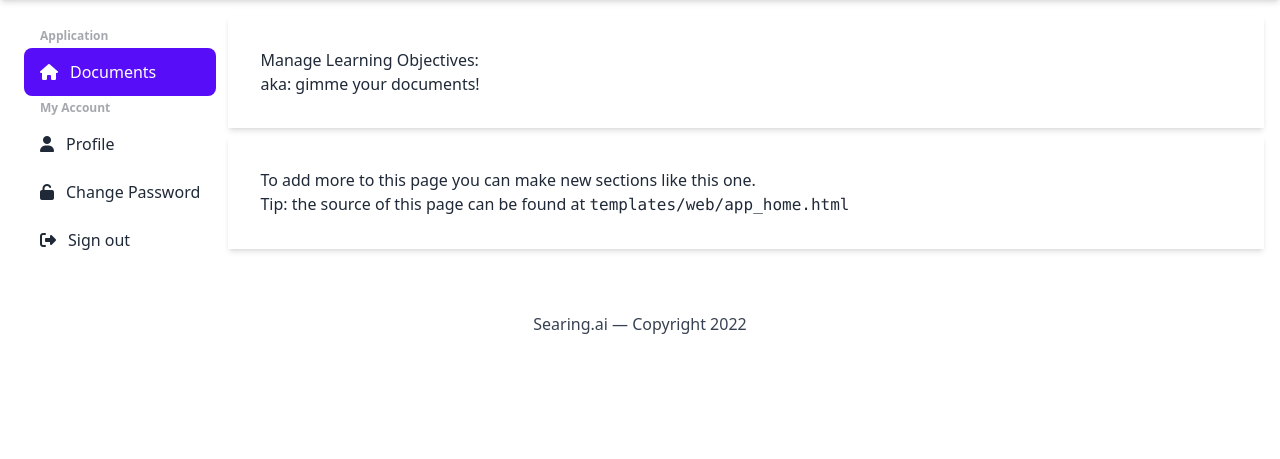
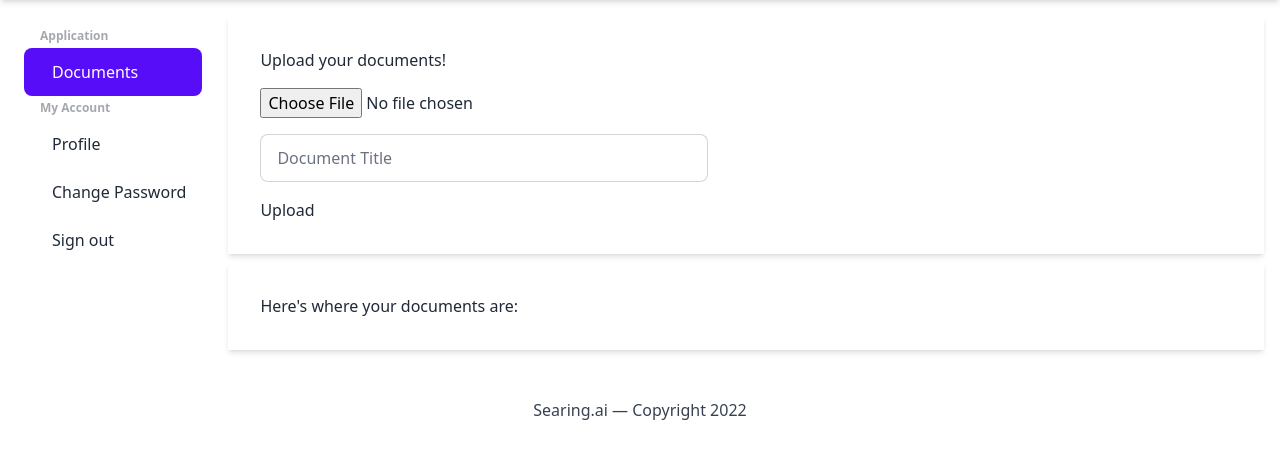
Before and after one commit to darinkishore/searing_ai, a Django app: page / in a window 1280 px wide. Shown: the part 64-523 px from the top of the page. Run offline with Django 3.2, Linux system fonts and the light colour scheme; the visitor is signed in with stand-in values (Sample User, id 1); style sheets or scripts are compiled from the project's sources; parts of the project's set-up code (start-up, migrations or seed data) failed here and were passed over; some libraries are stand-ins or nearby versions; some web fonts are replaced.

Commit message:
Upload form prototype

```diff
--- a/apps/data/forms.py
+++ b/apps/data/forms.py
@@ -2,8 +2,8 @@
 
 from .models import Document
 
-class UploadDocumentForm(forms.ModelForm):
+class DocumentForm(forms.ModelForm):
 
     class Meta:
         model = Document
-        fields = ('title', 'file')
+        fields = ['file', 'title']
--- a/apps/data/urls.py
+++ b/apps/data/urls.py
@@ -1,11 +1,10 @@
 from django.urls import path
-from django.views.generic import TemplateView
-from rest_framework import routers
+
 
 from . import views
 
 app_name = 'data'
 
 urlpatterns = [
-    path('upload/', views.upload, name='upload')
+    path('', views.upload, name='upload')
 ]
--- a/apps/data/views.py
+++ b/apps/data/views.py
@@ -1,21 +1,8 @@
 from django.contrib.auth.decorators import login_required
-from django.db.models import Avg, Sum, Count
-from django.http import HttpResponseRedirect, HttpResponse
+
 from django.shortcuts import render, get_object_or_404
-from django.templatetags.static import static
-from django.urls import reverse
-from django.utils.decorators import method_decorator
-from django.views.decorators.http import require_POST, require_http_methods
-from django.views.generic import TemplateView
-from drf_spectacular.utils import extend_schema_view, extend_schema
-from rest_framework import viewsets
-from rest_framework.response import Response
-from rest_framework.views import APIView
 
-from apps.api.helpers import get_user_from_request
-from apps.api.permissions import IsAuthenticatedOrHasUserAPIKey
-
-from .models import Document, Summary, Questions
+from .forms import DocumentForm
 
 
 # Create your views here.
@@ -27,5 +14,21 @@
 
 @login_required
 def upload(request):
-    # if request.method == 'POST':
-    return NotImplementedError
+    if request.method == 'GET':
+        return render(request, 'data/document_form.html', {'form': DocumentForm()})
+
+    if request.method == 'POST':
+        form = DocumentForm(request.POST, request.FILES)
+        success = False
+        if form.is_valid():
+            doc = form.save(commit=False)
+            doc.title = request.POST['title']
+            doc.document = request.FILES['document']
+            doc.user = request.user
+            doc.save()
+            success = True
+            form = DocumentForm() # clear form
+        response = render(request, 'data/document_form.html', {'form': form})
+        if success:
+            response['HX-trigger'] = 'document-upload-success'
+        return response
--- a/assets/styles/site-base.scss
+++ b/assets/styles/site-base.scss
@@ -1,5 +1,3 @@
 @charset "utf-8";
 
-$primary: #B8E13D;
-
 @import "app/base";
--- a/package.json
+++ b/package.json
@@ -41,7 +41,9 @@
     "webpack-cli": "^4.10.0"
   },
   "dependencies": {
-    "daisyui": "^2.19.1",
+    "@headlessui/react": "^1.7.2",
+    "@heroicons/react": "^2.0.11",
+    "daisyui": "^2.27.0",
     "js-cookie": "^3.0.1",
     "prettier": "^2.7.1",
     "react": "^18.2.0",
--- a/postcss.config.js
+++ b/postcss.config.js
@@ -1,8 +1,9 @@
+
 module.exports = {
   plugins: {
     'postcss-import': {},
     'tailwindcss/nesting': {},
-    'tailwindcss': {},
+    'tailwindcss': ('./tailwind.config.js'),
     'autoprefixer': {},
   },
 };
--- a/requirements/requirements.txt
+++ b/requirements/requirements.txt
@@ -65,6 +65,8 @@
 django-anymail[mailgun]==8.6
     # via -r requirements/requirements.in
 django-storages==1.13.1
+    # via -r requirements/requirements.in
+django-widget-tweaks==1.4.12
     # via -r requirements/requirements.in
 djangorestframework==3.13.1
     # via
--- a/searing_ai/settings.py
+++ b/searing_ai/settings.py
@@ -57,6 +57,7 @@
     'rest_framework_api_key',
     'celery_progress',
     'storages',
+    'widget_tweaks',
 ]
 
 PEGASUS_APPS = [
@@ -69,13 +70,14 @@
     'apps.users.apps.UserConfig',
     'apps.api.apps.APIConfig',
     'apps.web',
-    'apps.data.apps.DataConfig'
+    'apps.data'
 ]
 
 INSTALLED_APPS = DJANGO_APPS + THIRD_PARTY_APPS + PEGASUS_APPS + PROJECT_APPS
 
 MIDDLEWARE = [
     'django.middleware.security.SecurityMiddleware',
+    "whitenoise.middleware.WhiteNoiseMiddleware",
     'django.contrib.sessions.middleware.SessionMiddleware',
     'django.middleware.locale.LocaleMiddleware',
     'django.middleware.common.CommonMiddleware',
@@ -84,6 +86,7 @@
     'apps.web.locale_middleware.UserLocaleMiddleware',
     'django.contrib.messages.middleware.MessageMiddleware',
     'django.middleware.clickjacking.XFrameOptionsMiddleware',
+
 ]
 
 ROOT_URLCONF = 'searing_ai.urls'
--- a/searing_ai/urls.py
+++ b/searing_ai/urls.py
@@ -36,6 +36,7 @@
     path('accounts/', include('allauth.urls')),
     path('users/', include('apps.users.urls')),
     path('', include('apps.web.urls')),
+    path('data', include('apps.data.urls')),
     path('pegasus/', include('pegasus.apps.examples.urls')),
     path('pegasus/employees/', include('pegasus.apps.employees.urls')),
     path('celery-progress/', include('celery_progress.urls')),
--- a/tailwind.config.js
+++ b/tailwind.config.js
@@ -1,27 +1,12 @@
+const defaultTheme = require('tailwindcss/defaultTheme')
+
 module.exports = {
-
-/*
-daisyui: {
-        themes: [
-            {
-                'mytheme': {
-                    "primary": "#6D27FA",
-                    "secondary": "#D926A9",
-                    "accent": "#1FB2A6",
-                    "neutral": "#191D24",
-                    "base-100": "#2A303C",
-                    "info": "#3ABFF8",
-                    "success": "#36D399",
-                    "warning": "#FBBD23",
-                    "error": "#F87272",
-            },
-        ],
-    },
- */
     content: [
         './assets/**/*.js',
+        './assets/*.js',
         './assets/**/*.vue',
         './templates/**/*.html',
+        './templates/**/**/*.html',
     ],
     safelist: [
         'alert-success',
@@ -31,6 +16,9 @@
     ],
     theme: {
         extend: {
+            fontFamily: {
+                sans: ['Inter var', ...defaultTheme.fontFamily.sans],
+            },
             aspectRatio: {
                 '3/2': '3 / 2',
             },
--- /dev/null
+++ b/templates/data/document_form.html
@@ -0,0 +1,17 @@
+{% load i18n %}
+{% load widget_tweaks %}
+
+
+
+<form id="docform">
+    <div class="py-4">
+        {% render_field form.file class+="pb-4"%}
+
+        {% render_field form.title placeholder="Document Title" %}
+
+    </div>
+
+        <button type="submit" class="pg-button pg-button-primary">
+            {% translate "Upload" %}</button>
+
+</form>
--- a/templates/web/app_home.html
+++ b/templates/web/app_home.html
@@ -1,23 +1,41 @@
 {% extends "web/app/app_base.html" %}
 {% load i18n %}
 {% load static %}
+
+{% load static %}
+{% block page_head %}
+
+{% endblock %}
+
 {% block app %}
-
-
 
     <section class="app-card">
         <div class="pg-columns pg-columns-reversed pg-align-items-center">
             <div class="pg-column">
-            <h1 class="pg-title">{% translate "Manage Learning Objectives:" %}</h1>
-            <h2 class="pg-subtitle">{% translate "aka: gimme your documents!" %}</h2>
+
+                <!-- alerts -->
+                <div x-data="{success:false, fail:false}">
+                <div x-show="success" id="alert-success" class="alert alert-success ">
+                    <p>{% translate "Your document has been uploaded!" %}</p></div>
+                <div x-show="fail" id="alert-error" class="alert alert-error">
+                    <p>{% translate "There was an error uploading your document. Please try again." %}</p></div>
+                </div>
+
+                <h1 class="pg-title">{% translate "Upload your documents!" %}</h1>
+
+                <div id="form-holder" hx-get="{% url 'data:upload' %}"
+                hx-select="#docform" hx-target="#form-holder" hx-trigger="load"
+                class = max-w-md>
+                </div>
 
                 </div>
             </div>
     </section>
+
     <section class="app-card">
         <div class="pg-content">
-        <p>To add more to this page you can make new sections like this one.</p>
-        <p>Tip: the source of this page can be found at <code>templates/web/app_home.html</code></p>
+            <!-- Table of Documents-->
+            <p class="pg-text-primary"> Here's where your documents are:</p>
         </div>
     </section>
 {% endblock %}
--- a/templates/web/base.html
+++ b/templates/web/base.html
@@ -8,6 +8,11 @@
     <meta http-equiv="X-UA-Compatible" content="IE=edge">
     <!--Mobile friendly-->
     <meta name="viewport" content="width=device-width, initial-scale=1">
+<!--Alpine and HTMX-->
+<!--May make everything slower. Unsure if want to keep.-->
+<script defer src="https://unpkg.com/alpinejs@3.x.x/dist/cdn.min.js"></script>
+<script src="https://unpkg.com/htmx.org@1.8.0"></script>
+
 {% if project_meta %}
   {% with project_meta|get_title:page_title as title %}
   {% with project_meta|get_description:page_description as description %}
@@ -35,7 +40,7 @@
 {% include 'web/components/favicon.html' %}
     <link rel="stylesheet" href="{% static 'css/site-base.css' %}">
     <link rel="stylesheet" href="{% static 'css/site-tailwind.css' %}">
-    <script src="https://use.fontawesome.com/72135c02f1.js"></script>
+    <link rel="stylesheet" href="https://rsms.me/inter/inter.css">
     {% if GOOGLE_ANALYTICS_ID %}
         {% include 'web/components/google_analytics.html' %}
     {% endif %}
@@ -44,7 +49,8 @@
     {% block page_head %}
     {% endblock %}
 </head>
-<body>
+
+<body hx-headers='{"X-CSRFToken": "{{ csrf_token }}"}'>
 {% block body_wrapper %}
 {% block top_nav %}
   {% include 'web/components/top_nav.html' %}
```
Also changed, not shown: apps/data/models.py (+7 -3 lines), package-lock.json, 2 other files. Lines whose indentation alone changed are shown as unchanged.
